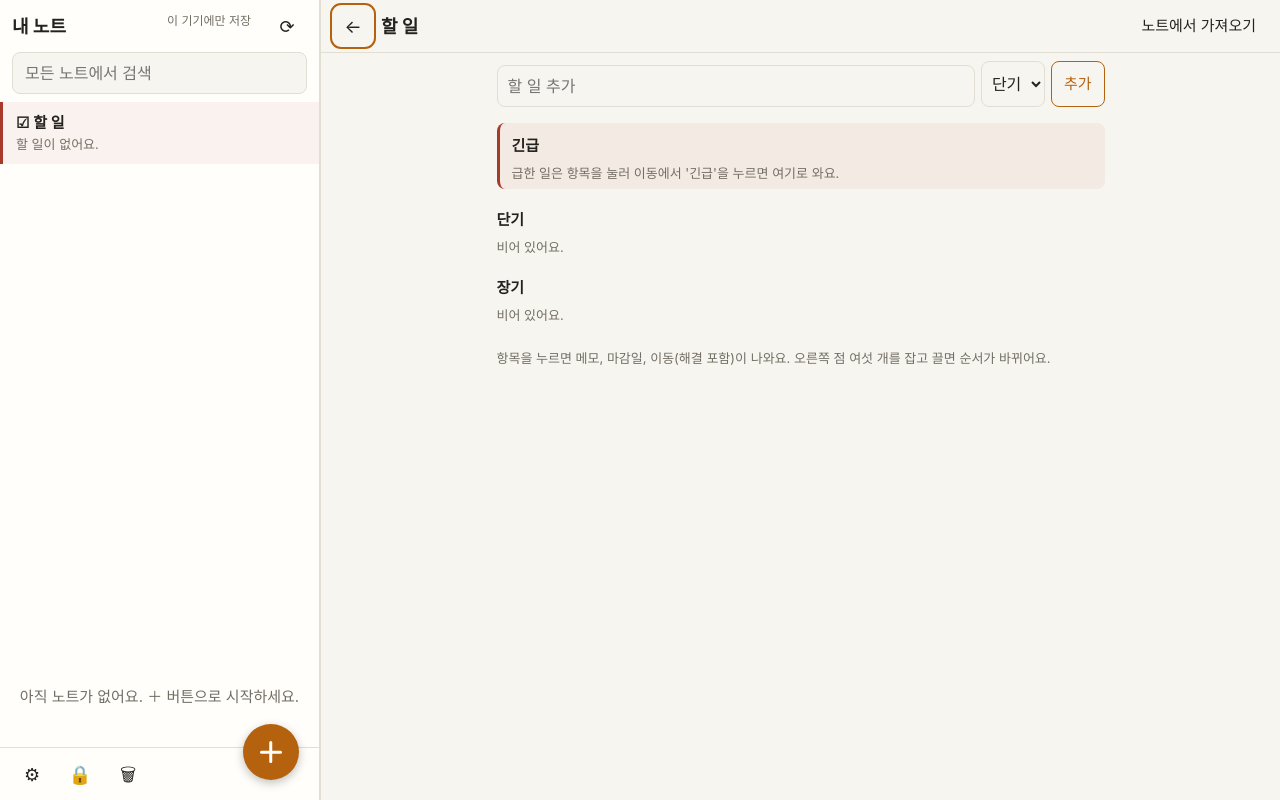
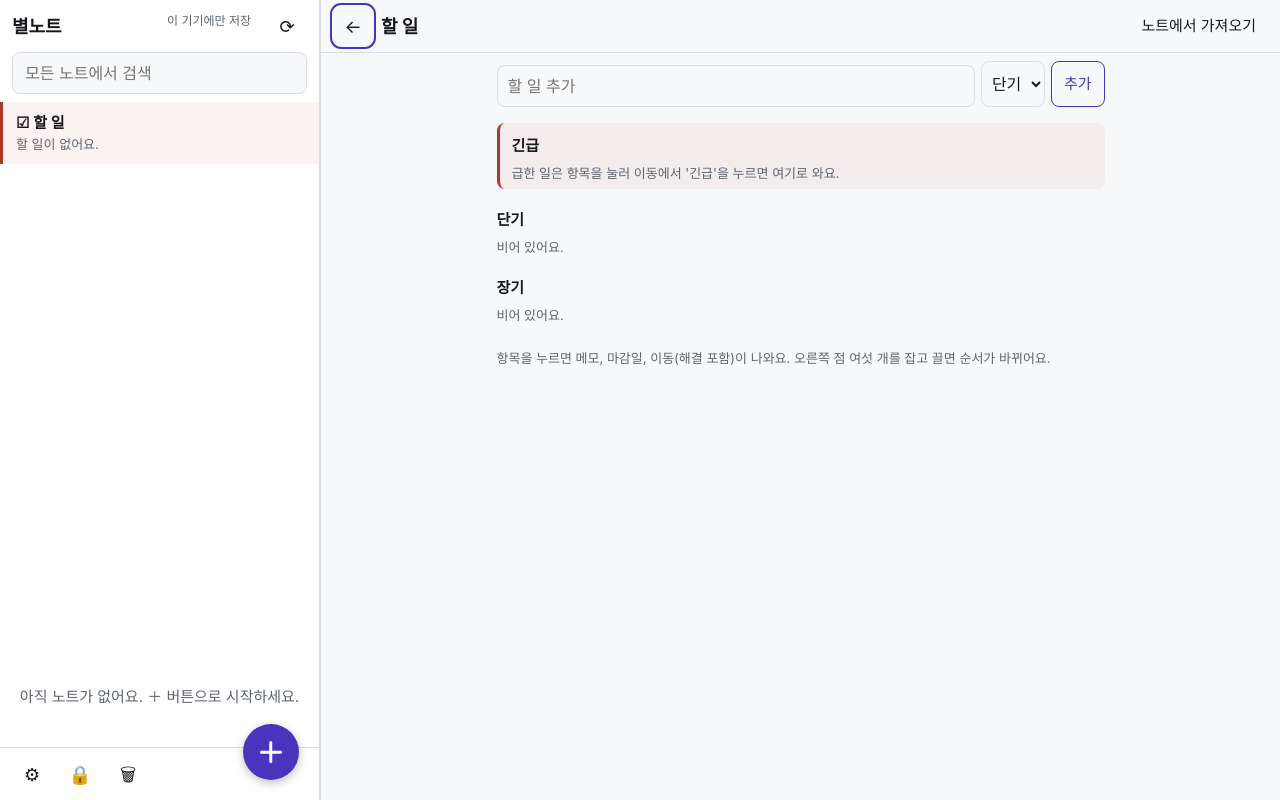
Before and after one commit to slzl2000/notes-app, a plain HTML site: page index.html in a window 1280 px wide. Drawn offline with Linux system fonts and the light colour scheme.

Commit message:
Renamed to 별노트 and recoloured to match the family: cool grey pages, indigo-purple accents
Co-Authored-By: Claude Opus 5.5 <noreply@anthropic.com>

```diff
--- a/app.js
+++ b/app.js
@@ -1,6 +1,6 @@
 'use strict';
 // Must match CACHE in sw.js, which refuses to store a copy of this file without it.
-const BUILD = 'notes-v53';
+const BUILD = 'notes-v54';
 
 const $ = id => document.getElementById(id);
 const CFG_KEY = 'notes.config';
@@ -206,14 +206,14 @@ const darkMode = () => matchMedia('(prefers-color-scheme: dark)').matches;
 const DARK_TEXT_COLORS = ['#000', '#000000', 'black', 'rgb(0, 0, 0)', 'rgb(0,0,0)', '#111', '#111111', '#222', '#222222', '#333', '#333333', 'rgb(51, 51, 51)', 'rgb(34, 34, 34)', 'rgb(17, 17, 17)'];
 const DARK_CONTENT_STYLE = `
         html { color-scheme: dark; }
-        html, body { background: #1b1a18; color: #ece9e2; }
+        html, body { background: #17181C; color: #ECEEF1; }
         /* The thin default caret disappears on the dark page; a bright one stands out. Text
            pasted from web pages can carry its own caret colour, so this one always wins. */
-        body, body * { caret-color: #ffb45e !important; }
+        body, body * { caret-color: #B8ACFF !important; }
         /* The dark skin paints links and the box around a link being edited the same blue. */
         a { color: #7db8ff; }
-        .mce-content-body [data-mce-selected=inline-boundary] { background: #3a3226; }
-        ::selection { background: #e29a4a; color: #1b1a18; }
+        .mce-content-body [data-mce-selected=inline-boundary] { background: #2E2A4A; }
+        ::selection { background: #B8ACFF; color: #17181C; }
         ${DARK_TEXT_COLORS.map(c => `[style*="color: ${c}"]:not([style*="background"]), [style*="color:${c}"]:not([style*="background"])`).join(', ')} { color: inherit !important; }`;
 
 function ensureEditor() {
@@ -269,7 +269,7 @@ function ensureEditor() {
         .copy-box { position: relative; margin: 10px 0; padding: 8px 76px 8px 12px; border: 1px solid rgb(128 128 128 / 35%); border-radius: 8px; background: rgb(128 128 128 / 8%); }
         .copy-box > :first-child { margin-top: 0; }
         .copy-box > :last-child { margin-bottom: 0; }
-        .copy-box::after { content: '복사'; position: absolute; top: 6px; right: 6px; padding: 3px 12px; border-radius: 6px; background: #c8672b; color: #fff; font-size: 13px; font-weight: 600; line-height: 1.5; cursor: pointer; user-select: none; -webkit-user-select: none; }
+        .copy-box::after { content: '복사'; position: absolute; top: 6px; right: 6px; padding: 3px 12px; border-radius: 6px; background: #6A4FD8; color: #fff; font-size: 13px; font-weight: 600; line-height: 1.5; cursor: pointer; user-select: none; -webkit-user-select: none; }
         .copy-box[data-mce-copied]::after { content: '복사됨'; background: #5f8f4e; }
         ::highlight(note-hit) { background: #ffe08a; color: #24221e; }
         ::highlight(note-current) { background: #f39a2d; color: #000; }${darkMode() ? DARK_CONTENT_STYLE : ''}`,
--- a/index.html
+++ b/index.html
@@ -1,14 +1,14 @@
 <!doctype html>
-<!-- build notes-v53 (checked by sw.js) -->
+<!-- build notes-v54 (checked by sw.js) -->
 <html lang="ko">
 <head>
 <meta charset="utf-8">
 <meta name="viewport" content="width=device-width, initial-scale=1, viewport-fit=cover">
 <meta http-equiv="Content-Security-Policy" content="default-src 'none'; script-src 'self'; style-src 'self' 'unsafe-inline'; img-src 'self' blob: data: https://i.ytimg.com; frame-src https://www.youtube-nocookie.com; manifest-src 'self'; worker-src 'self'; connect-src 'self' https://api.github.com blob: data:; base-uri 'none'; form-action 'none'">
 <meta name="referrer" content="no-referrer">
-<meta name="theme-color" content="#f7f5f0" media="(prefers-color-scheme: light)">
-<meta name="theme-color" content="#1b1a18" media="(prefers-color-scheme: dark)">
-<title>내 노트</title>
+<meta name="theme-color" content="#F7F8F9" media="(prefers-color-scheme: light)">
+<meta name="theme-color" content="#17181C" media="(prefers-color-scheme: dark)">
+<title>별노트</title>
 <link rel="manifest" href="manifest.webmanifest">
 <link rel="icon" href="icon-v3-180.png">
 <link rel="apple-touch-icon" href="icon-v3-180.png">
@@ -17,7 +17,7 @@
 <body>
 <aside id="side">
   <header class="bar">
-    <h1>내 노트</h1>
+    <h1>별노트</h1>
     <span id="sync-status" class="status" role="status"></span>
     <button id="sync-now" class="icon" type="button" aria-label="지금 동기화" title="지금 동기화">⟳</button>
   </header>
--- a/style.css
+++ b/style.css
@@ -1,39 +1,39 @@
-/* build notes-v53 (checked by sw.js) */
+/* build notes-v54 (checked by sw.js) */
 :root {
   color-scheme: light dark;
-  --bg: #f7f5f0;
-  --panel: #fffefb;
-  --text: #24221e;
-  --muted: #736e64;
-  --line: #e2ded4;
-  --accent: #b5620f;
+  --bg: #F7F8F9;
+  --panel: #FFFFFF;
+  --text: #17181C;
+  --muted: #5D6470;
+  --line: #D9DCE2;
+  --accent: #4A34BE;
   --accent-text: #ffffff;
-  --selected: #f1e7d6;
+  --selected: #ECE9FB;
   --danger: #b3321f;
   --urgent: #a83a2a;
   --urgent-bg: rgb(168 58 42 / 6%);
-  --text-soft: #4b4741;
-  --handle: #a19b91;
-  --card: #f5f2eb;
-  --edge: #aba69c;
+  --text-soft: #3A3F4A;
+  --handle: #9EA3AD;
+  --card: #F0F1F4;
+  --edge: #A4A9B3;
 }
 @media (prefers-color-scheme: dark) {
   :root {
-    --bg: #1b1a18;
-    --panel: #232220;
-    --text: #ece9e2;
-    --muted: #a09b90;
-    --line: #38352f;
-    --accent: #e29a4a;
-    --accent-text: #1b1a18;
-    --selected: #3a3226;
+    --bg: #17181C;
+    --panel: #202227;
+    --text: #ECEEF1;
+    --muted: #A6ABB5;
+    --line: #303238;
+    --accent: #B8ACFF;
+    --accent-text: #17181C;
+    --selected: #2E2A4A;
     --danger: #ef8571;
     --urgent: #c8704e;
     --urgent-bg: rgb(200 112 78 / 9%);
-    --text-soft: #c6c2b9;
-    --handle: #8a857b;
-    --card: #292826;
-    --edge: #6c685f;
+    --text-soft: #C8CBD2;
+    --handle: #7E838D;
+    --card: #24262B;
+    --edge: #5E636D;
   }
 }
 * { box-sizing: border-box; }
@@ -337,8 +337,8 @@ body.list-dragging, body.list-dragging * { cursor: grabbing; user-select: none;
   .tox .tox-textfield,
   .tox .tox-listbox,
   .tox .tox-selectfield select,
-  .tox .tox-collection__item--active { background: #33312d !important; border-color: var(--line) !important; }
-  .tox .tox-tbtn:hover { background: #3a3733 !important; }
+  .tox .tox-collection__item--active { background: #2A2C32 !important; border-color: var(--line) !important; }
+  .tox .tox-tbtn:hover { background: #33353C !important; }
   .tox .tox-tbtn--enabled,
   .tox .tox-tbtn--enabled:hover { background: var(--selected) !important; }
   .tox .tox-pop::before,
--- a/sw.js
+++ b/sw.js
@@ -1,7 +1,7 @@
 'use strict';
 
 // Bump the version only when you want to change the app; otherwise it never updates itself.
-const CACHE = 'notes-v53';
+const CACHE = 'notes-v54';
 const T = 'vendor/tinymce/';
 const FILES = [
   './', 'index.html', 'style.css', 'app.js', 'vault.js', 'todo.js', 'manifest.webmanifest', 'icon-v3-180.png', 'icon-v3-192.png', 'icon-v3-512.png',
--- a/todo.js
+++ b/todo.js
@@ -1,5 +1,5 @@
 'use strict';
-// build notes-v53 (checked by sw.js)
+// build notes-v54 (checked by sw.js)
 
 // ---------- To-do list ----------
 // Kept in one repository file, todos.json, and merged item by item, so ticks made on two
--- a/vault.js
+++ b/vault.js
@@ -1,5 +1,5 @@
 'use strict';
-// build notes-v53 (checked by sw.js)
+// build notes-v54 (checked by sw.js)
 
 // The vault keeps each entry in its own AES-GCM encrypted file under vault/ in the repository.
 // A random vault key encrypts the entries; the passphrase (and optionally a fingerprint) only
@@ -853,8 +853,8 @@ async function enableBio() {
     const prfSalt = bytesToBase64(randomBytes(32));
     const credential = await navigator.credentials.create({
       publicKey: {
-        rp: { name: '내 노트', id: location.hostname },
-        user: { id: randomBytes(16), name: 'vault', displayName: '내 노트 금고' },
+        rp: { name: '별노트', id: location.hostname },
+        user: { id: randomBytes(16), name: 'vault', displayName: '별노트 금고' },
         challenge: randomBytes(32),
         pubKeyCredParams: [{ type: 'public-key', alg: -7 }, { type: 'public-key', alg: -257 }],
         authenticatorSelection: { authenticatorAttachment: 'platform', residentKey: 'preferred', userVerification: 'required' },
```
Also changed, not shown: manifest.webmanifest.
